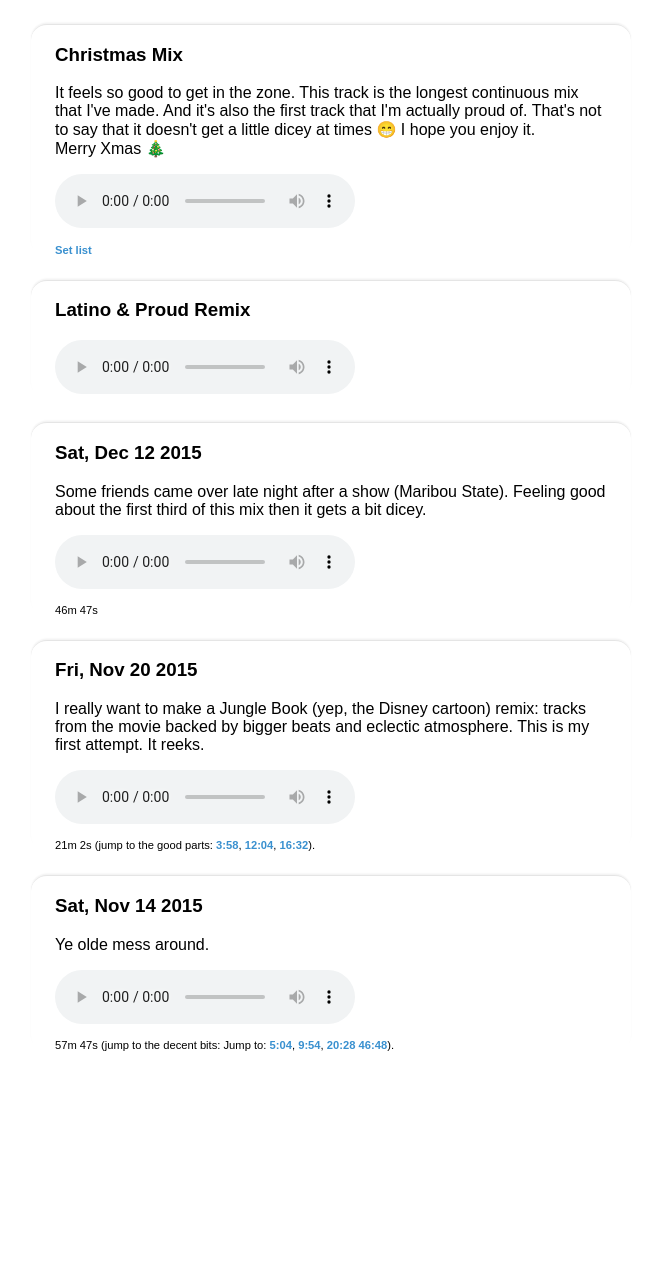
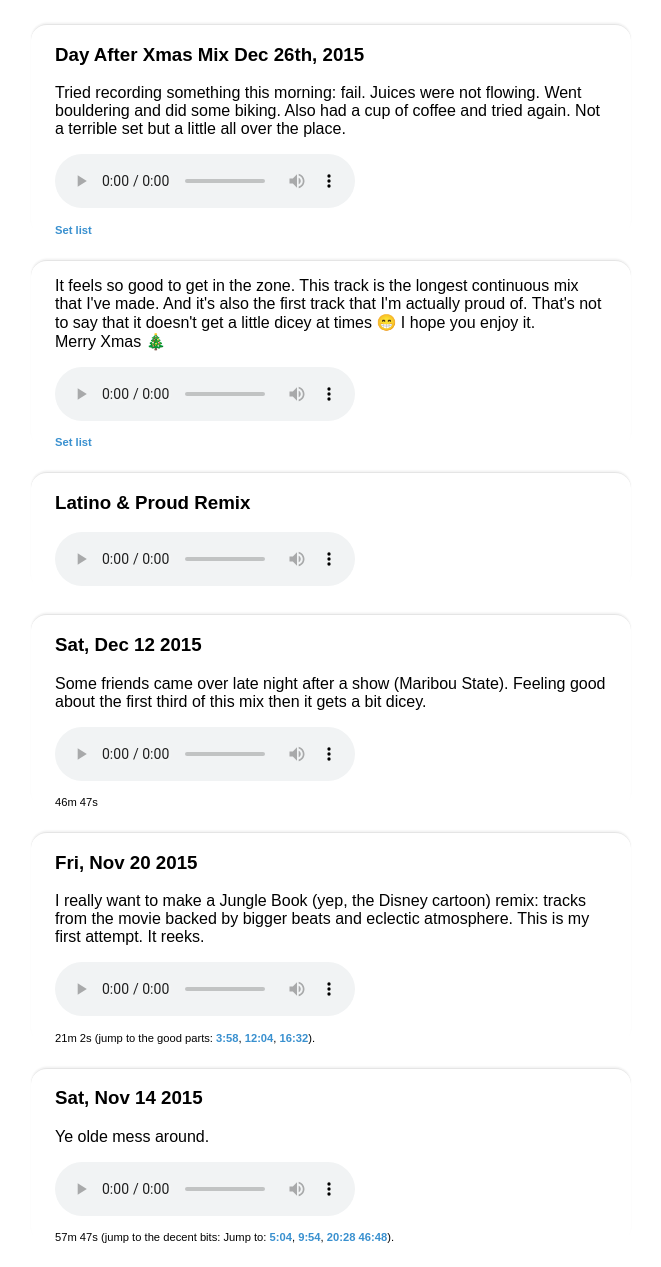
Before and after one commit to avand/avand.github.com, a Jekyll site: the page tunes.html, which Jekyll copies as it is, in a window 1280 px wide. Shown: the whole page, without its empty margins (309-970 px from the left). Built offline with Jekyll 4.4.1, drawn with Linux system fonts in a browser that asks for light colours; nearby versions of some CDN libraries; before the commit the page ends 1075 px from its top, so only the background shows below that.

Commit message:
Post Xmas mix

```diff
--- a/tunes.html
+++ b/tunes.html
@@ -13,7 +13,24 @@
   </head>
   <body>
     <div class="track">
-      <h3>Christmas Mix</h3>
+      <h3>Day After Xmas Mix <span class="track-release">Dec 26th, 2015</span></h3>
+
+      <p>
+        Tried recording something this morning: fail. Juices were not flowing.
+        Went bouldering and did some biking. Also had a cup of coffee and tried
+        again. Not a terrible set but a little all over the place.
+      </p>
+
+      <audio preload="metadata" controls>
+        <source src="http://cloud.avandamiri.com/3D230F0I0K3k/2015-12-26_16h58m59.mp3" type="audio/mpeg">
+      </audio>
+
+      <p class="track-details">
+        <a href="tunes/2015-12-26-day-after-xmas-mix.html" target="_blank">Set list</a>
+      </p>
+    </div>
+
+    <div class="track">
 
       <p>
         It feels so good to get in the zone. This track is the longest continuous mix
```
